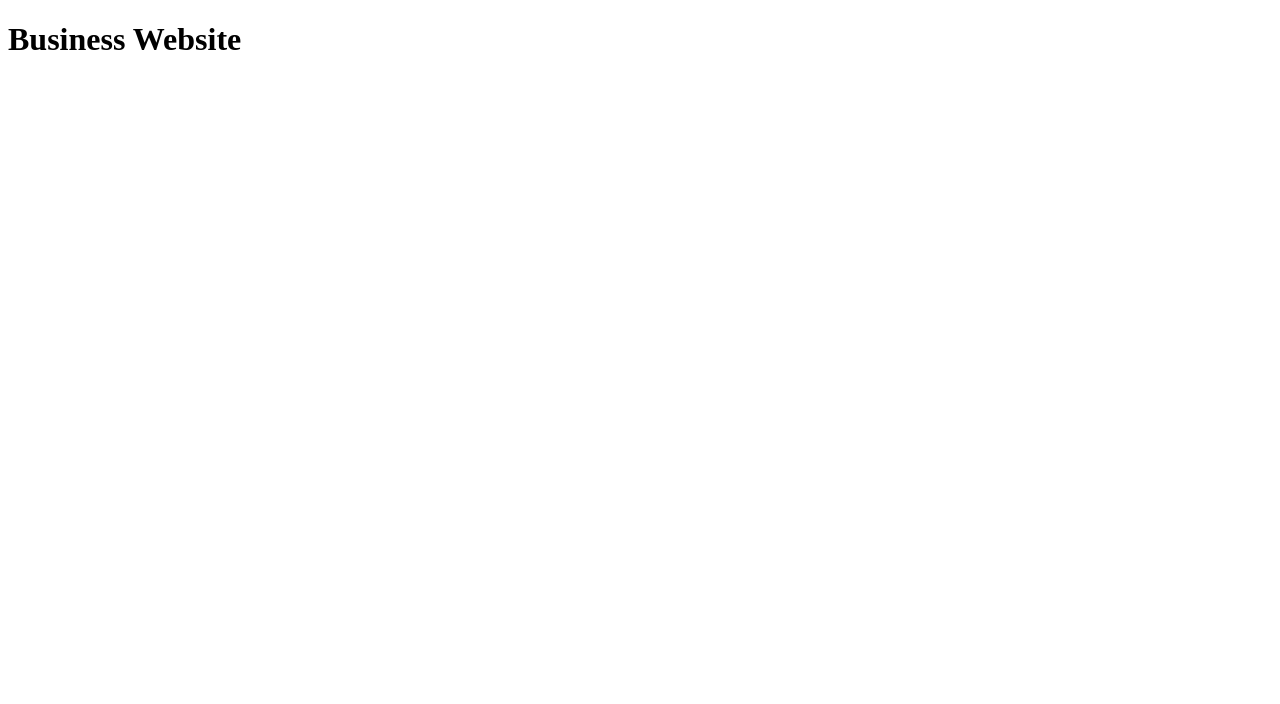
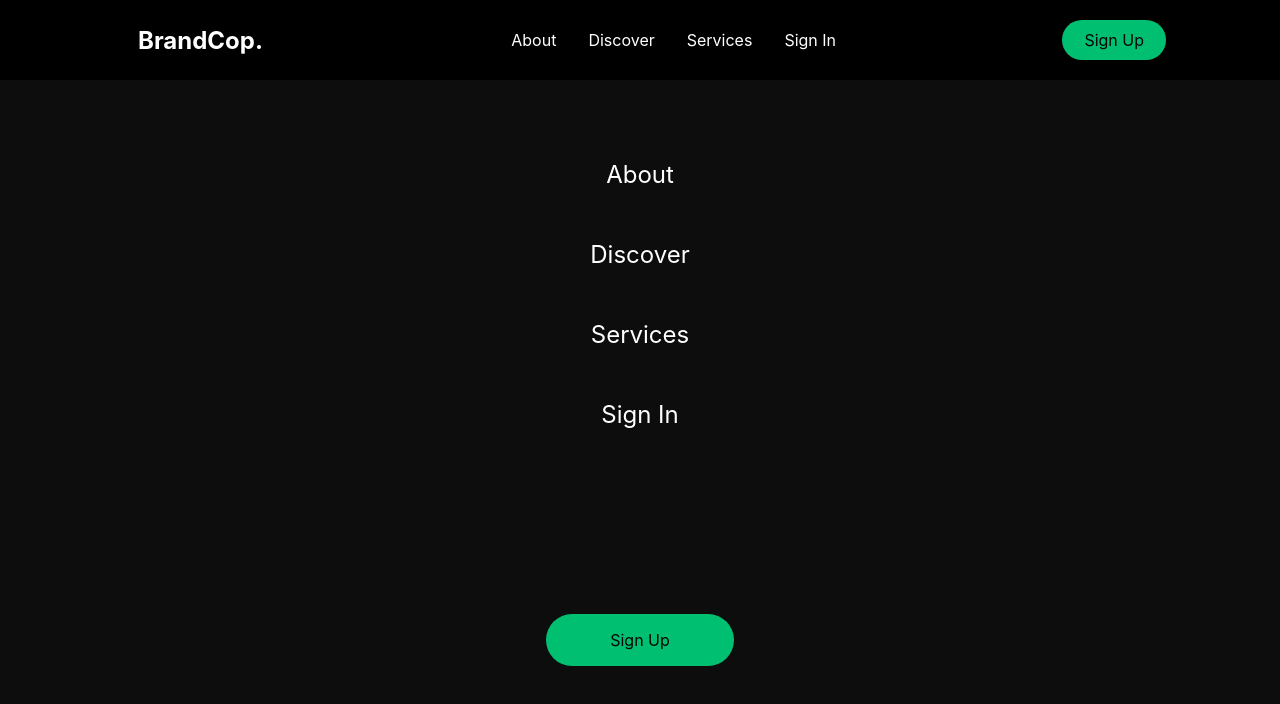
Before and after one commit to AaronRDurant/brand, a React (Create React App) app: page / in a window 1280 px wide. Shown: the top 704 px of the page. Built offline with nearby package versions, Linux system fonts and the light colour scheme.

Commit message:
Build navbar and sidebar

```diff
--- a/package.json
+++ b/package.json
@@ -8,7 +8,11 @@
     "@testing-library/user-event": "^13.5.0",
     "react": "^18.2.0",
     "react-dom": "^18.2.0",
+    "react-icons": "^4.4.0",
+    "react-router-dom": "^6.3.0",
     "react-scripts": "5.0.1",
+    "react-scroll": "^1.8.7",
+    "styled-components": "^5.3.5",
     "web-vitals": "^2.1.4"
   },
   "scripts": {
--- a/src/App.css
+++ b/src/App.css
@@ -2,5 +2,6 @@
   box-sizing: border-box;
   margin: 0;
   padding: 0;
-  font-family: "Encode Sans Expanded", sans-serif;
+  font-family: -apple-system, BlinkMacSystemFont, "Segoe UI", "Roboto", "Oxygen",
+    "Ubuntu", "Helvetica Neue", Arial, sans-serif;
 }
--- a/src/App.js
+++ b/src/App.js
@@ -1,8 +1,14 @@
+import "./App.css";
+import Navbar from "./components/Navbar/";
+import Sidebar from "./components/Sidebar/";
+import { BrowserRouter as Router } from "react-router-dom";
+
 function App() {
   return (
-    <div className="App">
-      <h1>Business Website</h1>
-    </div>
+    <Router>
+      <Sidebar />
+      <Navbar />
+    </Router>
   );
 }
 
--- /dev/null
+++ b/src/components/Navbar/NavbarElements.js
@@ -0,0 +1,109 @@
+import styled from "styled-components";
+import { Link as LinkR } from "react-router-dom";
+import { Link as LinkS } from "react-scroll";
+
+export const Nav = styled.nav`
+  background: #000;
+  height: 80px;
+  display: flex;
+  justify-content: center;
+  align-items: center;
+  font-size: 1rem;
+  position: sticky;
+  top: 0;
+  z-index: 10;
+
+  @media screen and (max-width: 960px) {
+    transition: 0.8s all ease
+`;
+
+export const NavbarContainer = styled.div`
+  display: flex;
+  justify-content: space-between;
+  height: 80px;
+  z-index: 1;
+  width: 100%;
+  padding: 0 24px;
+  max-width: 1100px;
+`;
+
+export const NavLogo = styled(LinkR)`
+  color: #fff;
+  justify-self: flex-start;
+  cursor: pointer;
+  font-size: 1.5rem;
+  display: flex;
+  align-items: center;
+  margin-left: 24px;
+  font-weight: bold;
+  text-decoration: none;
+`;
+
+export const MobileIcon = styled.div`
+  display: none;
+
+  @media screen and (max-width: 768px) {
+    display: block;
+    position: absolute;
+    top: 0;
+    right: 0;
+    transform: translate(-100%, 60%);
+    font-size: 1.8rem;
+    cursor: pointer;
+    color: #fff;
+`;
+
+export const NavMenu = styled.ul`
+  display: flex;
+  align-items: center;
+  list-style: none;
+  text-align: center;
+  margin-right: -22px;
+
+  @media screen and (max-width: 768px) {
+    display: none;
+`;
+
+export const NavItem = styled.li`
+  height: 80px;
+`;
+
+export const NavLinks = styled(LinkS)`
+  color: #fff;
+  display: flex;
+  align-items: center;
+  text-decoration: none;
+  padding: 0 1rem;
+  height: 100%;
+  cursor: pointer;
+
+  &:active {
+    border-bottom: 3px solid #01bf71;
+`;
+
+export const NavBtn = styled.nav`
+  display: flex;
+  align-items: center;
+
+  @media screen and (max-width: 768px) {
+    display: none;
+`;
+
+export const NavBtnLink = styled(LinkR)`
+  border-radius: 50px;
+  background: #01bf71;
+  white-space: nowrap;
+  padding: 10px 22px;
+  color: #010606;
+  font-size: 16px;
+  outline: none;
+  border: none;
+  cursor: pointer;
+  transition: all 0.2s ease-in-out;
+  text-decoration: none;
+
+  &:hover {
+    transition: all 0.2s ease-in-out;
+    background: #fff;
+    color: #010606;
+`;
--- /dev/null
+++ b/src/components/Navbar/index.js
@@ -0,0 +1,47 @@
+import React from "react";
+import { FaBars } from "react-icons/fa";
+import {
+  Nav,
+  NavbarContainer,
+  NavLogo,
+  MobileIcon,
+  NavMenu,
+  NavItem,
+  NavLinks,
+  NavBtn,
+  NavBtnLink,
+} from "./NavbarElements";
+
+const Navbar = () => {
+  return (
+    <>
+      <Nav>
+        <NavbarContainer>
+          <NavLogo to="/">BrandCop.</NavLogo>
+          <MobileIcon>
+            <FaBars />
+          </MobileIcon>
+          <NavMenu>
+            <NavItem>
+              <NavLinks to="about">About</NavLinks>
+            </NavItem>
+            <NavItem>
+              <NavLinks to="discover">Discover</NavLinks>
+            </NavItem>
+            <NavItem>
+              <NavLinks to="services">Services</NavLinks>
+            </NavItem>
+            <NavItem>
+              <NavLinks to="signin">Sign In</NavLinks>
+            </NavItem>
+          </NavMenu>
+          <NavBtn>
+            <NavBtnLink to="/signup">Sign Up</NavBtnLink>
+          </NavBtn>
+        </NavbarContainer>
+      </Nav>
+    </>
+  );
+};
+
+export default Navbar;
--- /dev/null
+++ b/src/components/Sidebar/SidebarElements.js
@@ -0,0 +1,90 @@
+import styled from "styled-components";
+import { Link as LinkR } from "react-router-dom";
+import { Link as LinkS } from "react-scroll";
+import { FaTimes } from "react-icons/fa";
+
+export const SidebarContainer = styled.aside`
+  position: fixed;
+  z-inded: 999;
+  width: 100%;
+  height: 100%;
+  background: #0d0d0d;
+  display: grid;
+  align-items: center;
+  top: 0;
+  left: 0;
+  transition: 0.3s ease-in-out;
+  opacity: ${({ isOpen }) => (isOpen ? "100%" : "0")}
+  top: ${({ isOpen }) => (isOpen ? "0" : "100%")}
+`;
+
+export const CloseIcon = styled(FaTimes)`
+  color: #fff;
+`;
+
+export const Icon = styled.div`
+  position: absolute;
+  top: 1.2rem;
+  right: 1.5rem;
+  background: transparent;
+  font-size: 2rem;
+  cursor: pointer;
+  outline: none;
+`;
+
+export const SidebarWrapper = styled.div`
+  color: #fff;
+`;
+
+export const SidebarMenu = styled.ul`
+  display: grid;
+  grid-template-columns: 1fr;
+  grid-template-rows: repeat(6, 80px);
+  text-align: center;
+
+  @media screen and (max-width: 480px) {
+    grid-template-rows: repeat(6, 60px);
+  }
+`;
+
+export const SidebarLink = styled(LinkS)`
+  display: flex;
+  align-items: center;
+  justify-content: center;
+  font-size: 1.5rem;
+  text-decoration: none;
+  list-style: none;
+  transition: 0.2s ease-in-out;
+  color: #fff;
+  cursor: pointer;
+
+  &:hover {
+    color: #01bf71;
+    transition: 0.2s ease-in-out;
+  }
+`;
+
+export const SideBtnWrap = styled.div`
+  display: flex;
+  justify-content: center;
+`;
+
+export const SidebarRoute = styled(LinkR)`
+  border-radius: 50px;
+  background: #01bf71;
+  white-space: nowrap;
+  padding: 16px 64px;
+  color: #010606;
+  font-size: 16px;
+  outline: none;
+  border: none;
+  cursor: pointer;
+  transition: all 0.2s ease-in-out;
+  text-decoration: none;
+
+  &:hover {
+    transition: all 0.2s ease-in-out;
+    background: #fff;
+    color: #010606;
+  }
+`;
--- /dev/null
+++ b/src/components/Sidebar/index.js
@@ -0,0 +1,34 @@
+import React from "react";
+import {
+  SidebarContainer,
+  Icon,
+  CloseIcon,
+  SidebarWrapper,
+  SidebarMenu,
+  SidebarLink,
+  SideBtnWrap,
+  SidebarRoute,
+} from "./SidebarElements";
+
+const Sidebar = () => {
+  return (
+    <SidebarContainer>
+      <Icon>
+        <CloseIcon />
+      </Icon>
+      <SidebarWrapper>
+        <SidebarMenu>
+          <SidebarLink to="about">About</SidebarLink>
+          <SidebarLink to="discover">Discover</SidebarLink>
+          <SidebarLink to="services">Services</SidebarLink>
+          <SidebarLink to="signin">Sign In</SidebarLink>
+        </SidebarMenu>
+        <SideBtnWrap>
+          <SidebarRoute to="/">Sign Up</SidebarRoute>
+        </SideBtnWrap>
+      </SidebarWrapper>
+    </SidebarContainer>
+  );
+};
+
+export default Sidebar;
```
Also changed, not shown: 1 other file (tests, documents, lock files or other folders).
